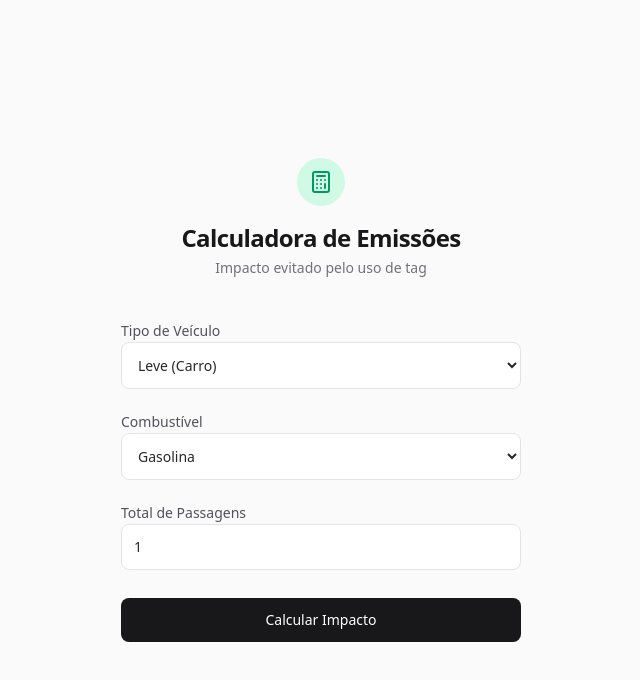
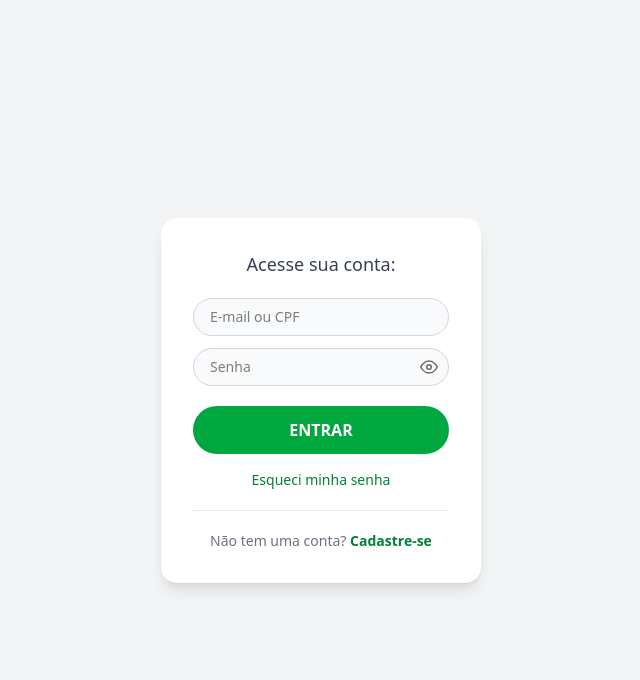
Before and after one commit to M4ntic0rE-H/projetos-2-gp6, a Next.js app in the folder codigo/taggysustein/: page / in a window 1280 px wide. Shown: the top 680 px of the page, without its empty margins (319-959 px from the left). Built offline with nearby package versions, Linux system fonts and the light colour scheme.

Commit message:
Resolvido erros de dependência e organização

```diff
--- a/codigo/taggysustein/next.config.mjs
+++ b/codigo/taggysustein/next.config.mjs
@@ -1,6 +1,14 @@
+import { fileURLToPath } from 'url';
+import path from 'path';
+
+const __filename = fileURLToPath(import.meta.url);
+const __dirname = path.dirname(__filename);
+
 /** @type {import('next').NextConfig} */
 const nextConfig = {
-  /* config options here */
+  turbopack: {
+    root: __dirname,
+  },
 };
 
 export default nextConfig;
--- /dev/null
+++ b/codigo/taggysustein/src/app/calculadora/page.js
@@ -0,0 +1,19 @@
+"use client";
+import React, { useState } from "react";
+import Header from "@/components/Header";
+import CalculadoraForm from "@/components/CalculadoraForm";
+import ResultadoCalculadora from "@/components/ResultadoCalculadora";
+
+export default function Home() {
+  const [resultado, setResultado] = useState(null);
+
+  return (
+    <div className="min-h-screen bg-zinc-50 flex flex-col items-center justify-center p-6 text-zinc-900 font-sans selection:bg-emerald-200 selection:text-emerald-900">
+      <div className="w-full max-w-[400px]">
+        <Header />
+        <CalculadoraForm onCalculateSuccess={setResultado} />
+        <ResultadoCalculadora resultado={resultado} />
+      </div>
+    </div>
+  );
+}
--- a/codigo/taggysustein/src/app/page.js
+++ b/codigo/taggysustein/src/app/page.js
@@ -1,19 +1,9 @@
-"use client";
-import React, { useState } from "react";
-import Header from "@/components/Header";
-import CalculadoraForm from "@/components/CalculadoraForm";
-import ResultadoCalculadora from "@/components/ResultadoCalculadora";
+import LoginForm from "@/components/auth/LoginForm";
 
-export default function Home() {
-  const [resultado, setResultado] = useState(null);
-
+export default function LoginPage() {
   return (
-    <div className="min-h-screen bg-zinc-50 flex flex-col items-center justify-center p-6 text-zinc-900 font-sans selection:bg-emerald-200 selection:text-emerald-900">
-      <div className="w-full max-w-[400px]">
-        <Header />
-        <CalculadoraForm onCalculateSuccess={setResultado} />
-        <ResultadoCalculadora resultado={resultado} />
-      </div>
+    <div className="h-screen flex flex-col items-center justify-center bg-gray-100">
+      <LoginForm />
     </div>
   );
 }
--- /dev/null
+++ b/codigo/taggysustein/src/components/auth/AuthButton.js
@@ -0,0 +1,12 @@
+import React from "react";
+
+export default function AuthButton({ onClick, children }) {
+  return (
+    <button
+      onClick={onClick}
+      className="w-full py-3 rounded-full text-white font-semibold mt-2 bg-green-600 hover:bg-green-800 transition"
+    >
+      {children}
+    </button>
+  );
+}
--- /dev/null
+++ b/codigo/taggysustein/src/components/auth/AuthInput.js
@@ -0,0 +1,57 @@
+import React from "react";
+
+export default function AuthInput({
+  type,
+  placeholder,
+  value,
+  onChange,
+  showPasswordToggle,
+  onTogglePassword,
+  mostrarSenha,
+}) {
+  return (
+    <div className="flex items-center rounded-full px-4 py-2 mb-3 bg-gray-50 border border-gray-300 focus-within:border-green-600 focus-within:ring-2 focus-within:ring-green-100">
+      <input
+        type={type}
+        placeholder={placeholder}
+        value={value}
+        onChange={onChange}
+        className="flex-1 bg-transparent outline-none text-sm"
+      />
+      {showPasswordToggle && (
+        <button
+          type="button"
+          onClick={onTogglePassword}
+          className="ml-2"
+          title={mostrarSenha ? "Ocultar senha" : "Mostrar senha"}
+        >
+          {mostrarSenha ? (
+            <svg
+              width="18"
+              height="18"
+              viewBox="0 0 24 24"
+              fill="none"
+              stroke="#666"
+              strokeWidth="2"
+            >
+              <path d="M17.94 17.94A10.07 10.07 0 0 1 12 20c-7 0-11-8-11-8a18.45 18.45 0 0 1 5.06-5.94M9.9 4.24A9.12 9.12 0 0 1 12 4c7 0 11 8 11 8a18.5 18.5 0 0 1-2.16 3.19m-6.72-1.07a3 3 0 1 1-4.24-4.24"></path>
+              <line x1="1" y1="1" x2="23" y2="23"></line>
+            </svg>
+          ) : (
+            <svg
+              width="18"
+              height="18"
+              viewBox="0 0 24 24"
+              fill="none"
+              stroke="#666"
+              strokeWidth="2"
+            >
+              <path d="M1 12s4-8 11-8 11 8 11 8-4 8-11 8-11-8-11-8z"></path>
+              <circle cx="12" cy="12" r="3"></circle>
+            </svg>
+          )}
+        </button>
+      )}
+    </div>
+  );
+}
--- /dev/null
+++ b/codigo/taggysustein/src/components/auth/LoginForm.js
@@ -0,0 +1,60 @@
+"use client";
+
+import { useState } from "react";
+import { useRouter } from "next/navigation";
+import AuthInput from "./AuthInput";
+import AuthButton from "./AuthButton";
+
+export default function LoginForm() {
+  const router = useRouter();
+
+  const [email, setEmail] = useState("");
+  const [senha, setSenha] = useState("");
+  const [mostrarSenha, setMostrarSenha] = useState(false);
+
+  const handleLogin = () => {
+    if (email.trim() && senha.trim()) {
+      router.push("/calculadora");
+    } else {
+      alert("Preencha email e senha");
+    }
+  };
+
+  return (
+    <div className="bg-white p-8 rounded-2xl w-80 shadow-lg text-center">
+      <h2 className="mb-5 text-gray-700 text-lg font-medium">Acesse sua conta:</h2>
+
+      <AuthInput
+        type="text"
+        placeholder="E-mail ou CPF"
+        value={email}
+        onChange={(e) => setEmail(e.target.value)}
+      />
+
+      <AuthInput
+        type={mostrarSenha ? "text" : "password"}
+        placeholder="Senha"
+        value={senha}
+        onChange={(e) => setSenha(e.target.value)}
+        showPasswordToggle={true}
+        onTogglePassword={() => setMostrarSenha(!mostrarSenha)}
+        mostrarSenha={mostrarSenha}
+      />
+
+      <AuthButton onClick={handleLogin}>ENTRAR</AuthButton>
+
+      <a href="#" className="block mt-4 text-sm text-green-700 hover:underline">
+        Esqueci minha senha
+      </a>
+
+      <div className="h-px bg-gray-200 my-5"></div>
+
+      <p className="text-sm text-gray-500">
+        Não tem uma conta?{" "}
+        <span className="text-green-700 font-semibold cursor-pointer hover:underline">
+          Cadastre-se
+        </span>
+      </p>
+    </div>
+  );
+}
```
Also changed, not shown: 1 other file (tests, documents, lock files or other folders).
